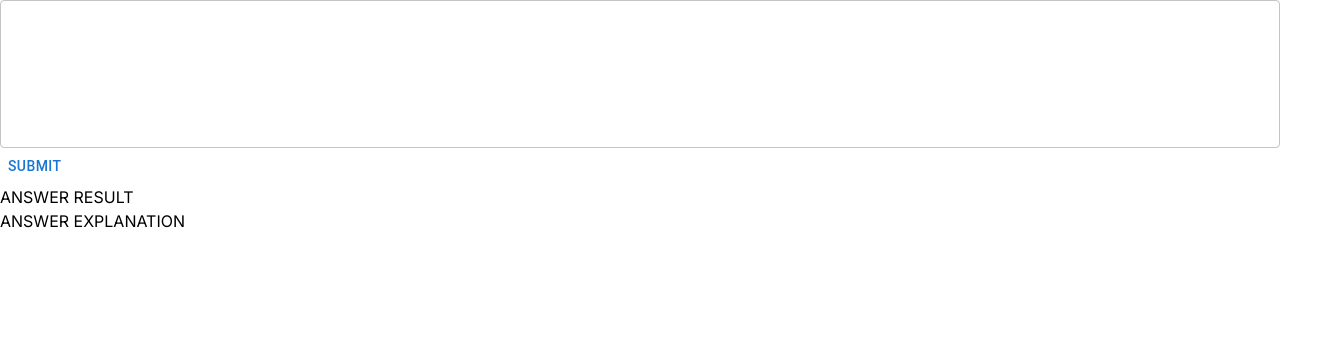
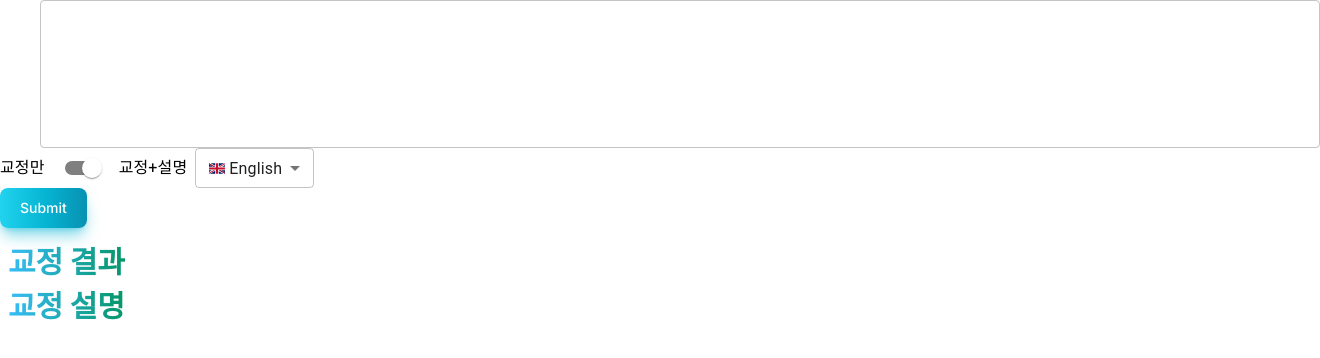
Before and after one commit to danpark-yh/gpt-lang, a Next.js app: page / in a window 1280 px wide. Shown: the top 358 px of the page, 1320 px wide, since content can reach past the window. Built offline with nearby package versions, Linux system fonts and the light colour scheme.

Commit message:
improved user interface

```diff
--- a/app/api/gpt/route.ts
+++ b/app/api/gpt/route.ts
@@ -13,7 +13,6 @@ export async function POST(
     apiKey: process.env.OPENAI_API_KEY,
   })
 
-  //   console.log({ request })
   const body = await request.json()
   const {
     userPrompt,
@@ -54,6 +53,15 @@ export async function POST(
   })
 
   const gptResult = chatCompletion.data.choices[0].message?.content || ""
+
+  // EARLY RETURN
+  if (userPromptResultOption === UserPromptResultOption.ANSWER_ONLY) {
+    return NextResponse.json({
+      answerResult: gptResult.trim(),
+      answerExplanation: "",
+    })
+  }
+
   let answerExplanation = ""
   const [answer, explanation] = gptResult.split("GPT LANG Explanation:")
 
--- a/component/prompt.tsx
+++ b/component/prompt.tsx
@@ -1,6 +1,15 @@
 "use client"
 import { useState, useCallback } from "react"
-import { Button, TextField } from "@mui/material"
+import {
+  Button,
+  FormControl,
+  Select,
+  Stack,
+  Switch,
+  TextField,
+  Typography,
+  MenuItem,
+} from "@mui/material"
 import axios, { AxiosResponse } from "axios"
 import { GPTRequestBody, GPTResponse } from "@/common/type/api"
 import {
@@ -9,51 +18,133 @@ import {
   UserPromptInputLanguage,
   UserPromptOutputLanguage,
 } from "@/common/type"
+import { useForm } from "react-hook-form"
+import { DevTool } from "@hookform/devtools"
+import { KR, GB } from "country-flag-icons/react/3x2"
+
+type PromptForm = {
+  userPrompt: string
+  userPromptType: UserPromptType
+  userPromptResultOption: boolean // UserPromptResultOption
+  userPromptInputLanguage: UserPromptInputLanguage
+  userPromptOutputLanguage: UserPromptOutputLanguage
+}
 
 export default function Prompt() {
-  const [userPrompt, setUserPrompt] = useState("")
+  const { register, control, handleSubmit, watch, formState } =
+    useForm<PromptForm>({
+      defaultValues: {
+        userPrompt: "",
+        // userPromptType: false,
+        userPromptResultOption: true,
+        userPromptInputLanguage: UserPromptInputLanguage.ENGLISH,
+        userPromptOutputLanguage: UserPromptOutputLanguage.ENGLISH,
+      },
+    })
+
+  console.log({ formState })
+
   const [answerResult, setAnswerResult] = useState("")
   const [answerExplanation, setAnswerExplanation] = useState("")
 
-  console.log({ userPrompt })
-
-  const handlePrompt = useCallback(async (userPrompt: string) => {
+  const handlePrompt = useCallback(async (data: PromptForm) => {
     // submit
     const res = await axios.post<
       any,
       AxiosResponse<GPTResponse>,
       GPTRequestBody
-    >("http://localhost:3000/api/gpt", {
-      userPrompt,
+    >("/api/gpt", {
+      userPrompt: data.userPrompt,
       userPromptType: UserPromptType.MESSAGE,
-      userPromptResultOption: UserPromptResultOption.ANSWER_AND_EXPLANATION,
+      userPromptResultOption: data.userPromptResultOption
+        ? UserPromptResultOption.ANSWER_AND_EXPLANATION
+        : UserPromptResultOption.ANSWER_ONLY,
       userPromptInputLanguage: UserPromptInputLanguage.ENGLISH,
-      userPromptOutputLanguage: UserPromptOutputLanguage.KOREAN,
+      userPromptOutputLanguage: data.userPromptOutputLanguage,
     })
-    // console.log(res)
+    console.log(res)
     setAnswerResult(res.data.answerResult)
     setAnswerExplanation(res.data.answerExplanation)
   }, [])
 
   return (
-    <div>
-      {/* 이메일 / 메세지 / 대화 / 학술 */}
-      <div className="container">
-        <TextField
-          // type="text"
-          value={userPrompt}
-          onChange={(e) => setUserPrompt(e.target.value)}
-          multiline
-          rows={5}
-          fullWidth
-        />
-      </div>
-      <Button onClick={() => handlePrompt(userPrompt)}>Submit</Button>
+    <>
+      <form onSubmit={handleSubmit(handlePrompt)}>
+        <div className="container mx-10 m-auto">
+          <TextField multiline rows={5} fullWidth {...register("userPrompt")} />
+        </div>
+        <Stack direction="row" spacing={1} alignItems="center">
+          <Typography>교정만</Typography>
+          <Switch
+            defaultChecked
+            color="default"
+            {...register("userPromptResultOption")}
+          />
+          <Typography>교정+설명</Typography>
+          {watch().userPromptResultOption ? (
+            <TextField
+              select
+              // fullWidth
+              // label="Select"
+              defaultValue={UserPromptInputLanguage.ENGLISH}
+              inputProps={register("userPromptOutputLanguage")}
+              size="small"
+              // error={errors.currency}
+              // helperText={errors.currency?.message}
+            >
+              <MenuItem value={UserPromptOutputLanguage.ENGLISH}>
+                <span className="flex justify-center gap-1">
+                  <GB className="w-4" /> English
+                </span>
+              </MenuItem>
+              <MenuItem value={UserPromptOutputLanguage.KOREAN}>
+                <span className="flex justify-center gap-1">
+                  <KR className="w-4" /> 한국어
+                </span>
+              </MenuItem>
+            </TextField>
+          ) : (
+            <></>
+          )}
 
-      <h1>ANSWER RESULT</h1>
-      <div>{answerResult}</div>
-      <h1>ANSWER EXPLANATION</h1>
-      <div className="whitespace-pre-wrap">{answerExplanation}</div>
-    </div>
+          {/* <FormControl sx={{ p: 0, minWidth: 120 }} size="small">
+            <Select label="" {...register("userPromptOutputLanguage")}>
+              <MenuItem value={UserPromptOutputLanguage.ENGLISH}>
+                <span className="flex justify-center gap-1">
+                  <GB className="w-4" /> English
+                </span>
+              </MenuItem>
+              <MenuItem value={UserPromptOutputLanguage.userPromptResultOptionKOREAN}>
+                <span className="flex justify-center gap-1">
+                  <KR className="w-4" /> 한국어
+                </span>
+              </MenuItem>
+            </Select>
+          </FormControl> */}
+        </Stack>
+        {/* <Button onClick={() => handlePrompt(userPrompt)}>Submit</Button> */}
+        {/* <Button type="submit">SUBMIT</Button> */}
+        <button
+          type="submit"
+          className="text-white bg-gradient-to-r from-cyan-400 via-cyan-500 to-cyan-600 hover:bg-gradient-to-br focus:ring-4 focus:outline-none focus:ring-cyan-300 dark:focus:ring-cyan-800 shadow-lg shadow-cyan-500/50 dark:shadow-lg dark:shadow-cyan-800/80 font-medium rounded-lg text-sm px-5 py-2.5 text-center mr-2 mb-2"
+        >
+          Submit
+        </button>
+
+        <h1 className="m-2 text-1xl font-extrabold text-gray-900 dark:text-white md:text-2xl lg:text-3xl">
+          <span className="text-transparent bg-clip-text bg-gradient-to-r to-emerald-600 from-sky-400">
+            교정 결과
+          </span>
+        </h1>
+        <div>{answerResult}</div>
+        <h1 className="m-2 text-1xl font-extrabold text-gray-900 dark:text-white md:text-2xl lg:text-3xl">
+          <span className="text-transparent bg-clip-text bg-gradient-to-r to-emerald-600 from-sky-400">
+            교정 설명
+          </span>
+        </h1>
+        <div className="whitespace-pre-wrap">{answerExplanation}</div>
+      </form>
+      <DevTool control={control} placement="top-right" />
+    </>
   )
 }
--- a/cspell.json
+++ b/cspell.json
@@ -1,5 +1,9 @@
 {
   "version": "0.2",
   "language": "en",
-  "words": ["openai", "tailwindcss"]
+  "words": [
+    "hookform",
+    "openai",
+    "tailwindcss"
+  ]
 }
--- a/package.json
+++ b/package.json
@@ -17,6 +17,7 @@
     "@types/react-dom": "18.2.6",
     "autoprefixer": "10.4.14",
     "axios": "^1.4.0",
+    "country-flag-icons": "^1.5.7",
     "eslint": "8.44.0",
     "eslint-config-next": "13.4.9",
     "next": "13.4.9",
@@ -27,5 +28,8 @@
     "react-hook-form": "^7.45.1",
     "tailwindcss": "3.3.2",
     "typescript": "5.1.6"
+  },
+  "devDependencies": {
+    "@hookform/devtools": "^4.3.1"
   }
 }
--- a/tailwind.config.js
+++ b/tailwind.config.js
@@ -1,16 +1,17 @@
 /** @type {import('tailwindcss').Config} */
 module.exports = {
   content: [
-    './pages/**/*.{js,ts,jsx,tsx,mdx}',
-    './components/**/*.{js,ts,jsx,tsx,mdx}',
-    './app/**/*.{js,ts,jsx,tsx,mdx}',
+    "./pages/**/*.{js,ts,jsx,tsx,mdx}",
+    "./components/**/*.{js,ts,jsx,tsx,mdx}",
+    "./component/**/*.{js,ts,jsx,tsx,mdx}",
+    "./app/**/*.{js,ts,jsx,tsx,mdx}",
   ],
   theme: {
     extend: {
       backgroundImage: {
-        'gradient-radial': 'radial-gradient(var(--tw-gradient-stops))',
-        'gradient-conic':
-          'conic-gradient(from 180deg at 50% 50%, var(--tw-gradient-stops))',
+        "gradient-radial": "radial-gradient(var(--tw-gradient-stops))",
+        "gradient-conic":
+          "conic-gradient(from 180deg at 50% 50%, var(--tw-gradient-stops))",
       },
     },
   },
```
Also changed, not shown: 1 other file (tests, documents, lock files or other folders).
